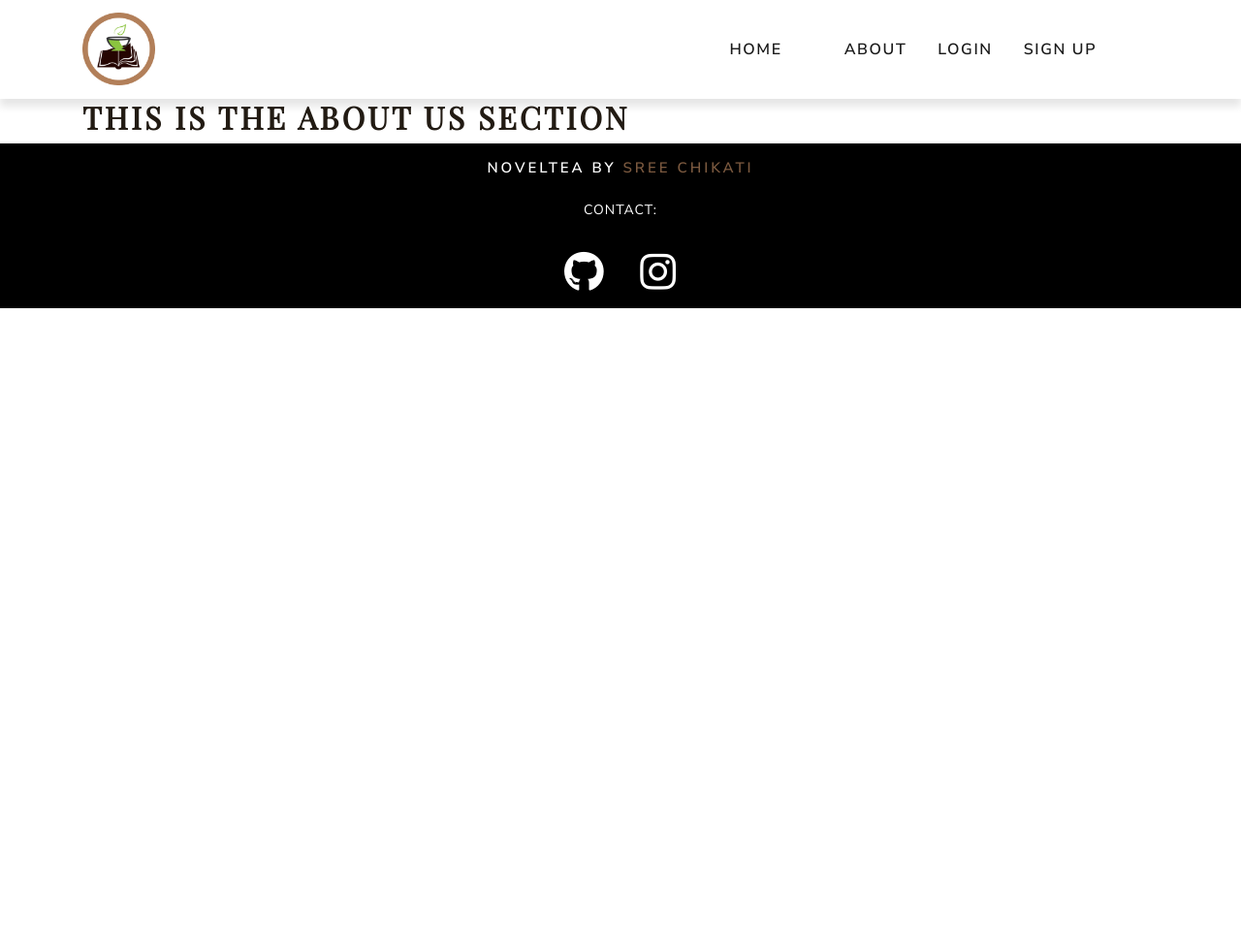
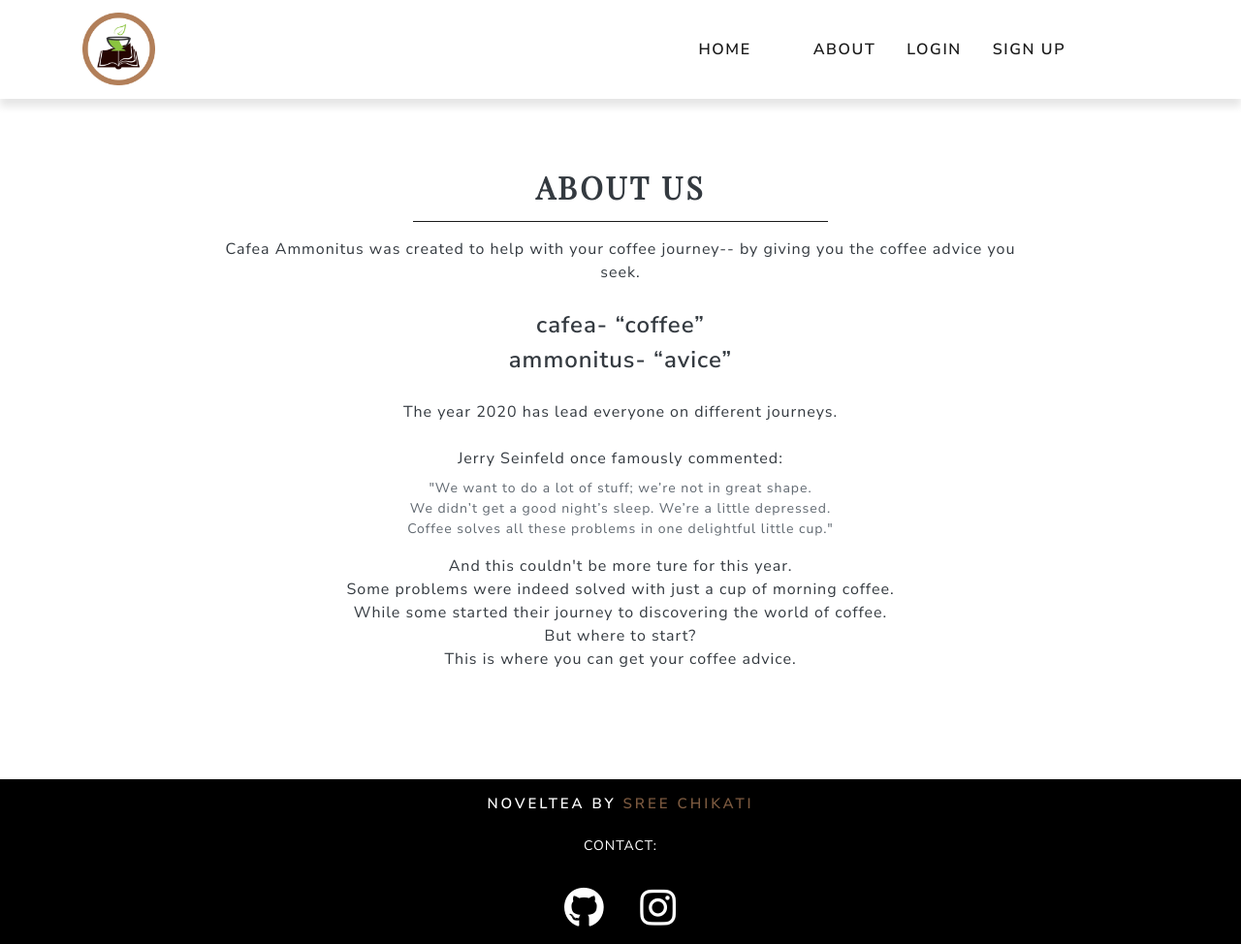
Before and after one commit to sree-chikati/noveltea-website, a Flask app: page /about in a window 1280 px wide. Shown: the whole page at 97% size. Before the commit the page ends 318 px from the top, so only its background shows below. Run offline with Flask 2, Linux system fonts and the light colour scheme; some libraries are stand-ins or nearby versions.

Commit message:
added book search

```diff
--- a/project/main.py
+++ b/project/main.py
@@ -16,3 +16,8 @@ def about():
 @login_required
 def profile():
     return render_template('profile.html', name=current_user.name)
+
+@main.route('/search')
+@login_required
+def search():
+    return render_template('search.html', name=current_user.name)
--- a/project/templates/about.html
+++ b/project/templates/about.html
@@ -1,7 +1,38 @@
 {% extends "base.html" %}
 
 {% block content %}
-<h1 class="title">
-  This is the About Us Section
-</h1>
+
+<main>
+    <!-- ABOUT US -->
+    <div class="about">
+        <div class="col-12 text-center mt-5">
+            <h1 class="text-dark pt-4">About Us</h1>
+            <div class="border-top border-primary w-50 mx-auto my-3"></div>
+            <p class="story m-2">
+                Cafea Ammonitus was created to help with your coffee journey-- by giving you the coffee advice you seek.<br><br>
+                <b>cafea- “coffee”</b>
+                <br>
+                <b>ammonitus- “avice”</b>
+                <br><br>
+                The year 2020 has lead everyone on different journeys.<br><br>
+                Jerry Seinfeld once famously commented:
+            </p>
+                <blockquote>
+                    "We want to do a lot of stuff; we’re not in great shape.<br>
+                    We didn’t get a good night’s sleep. We’re a little depressed.<br>
+                    Coffee solves all these problems in one delightful little cup."<br>
+                </blockquote>
+            <p class="story m-2">
+                And this couldn't be more ture for this year. <br>
+                Some problems were indeed solved with just a cup of morning coffee.<br>
+                While some started their journey to discovering the world of coffee.<br>
+                But where to start?<br>
+                This is where you can get your coffee advice.
+            </p>
+
+            </p>
+        </div>
+    </div>
+    <!-- End Abous Us -->
+</main>
 {% endblock %}
--- a/project/templates/base.html
+++ b/project/templates/base.html
@@ -65,6 +65,13 @@
                     </li>
                     <li class="nav-item">
                         {% if current_user.is_authenticated %}
+                        <a href="{{ url_for('main.search') }}">
+                            Search Books
+                        </a>
+                        {% endif %}
+                    </li>
+                    <li class="nav-item">
+                        {% if current_user.is_authenticated %}
                         <a href="{{ url_for('auth.logout') }}">
                             Logout
                         </a>
```
Also changed, not shown: project/templates/search.html (added, +31 -0 lines).
